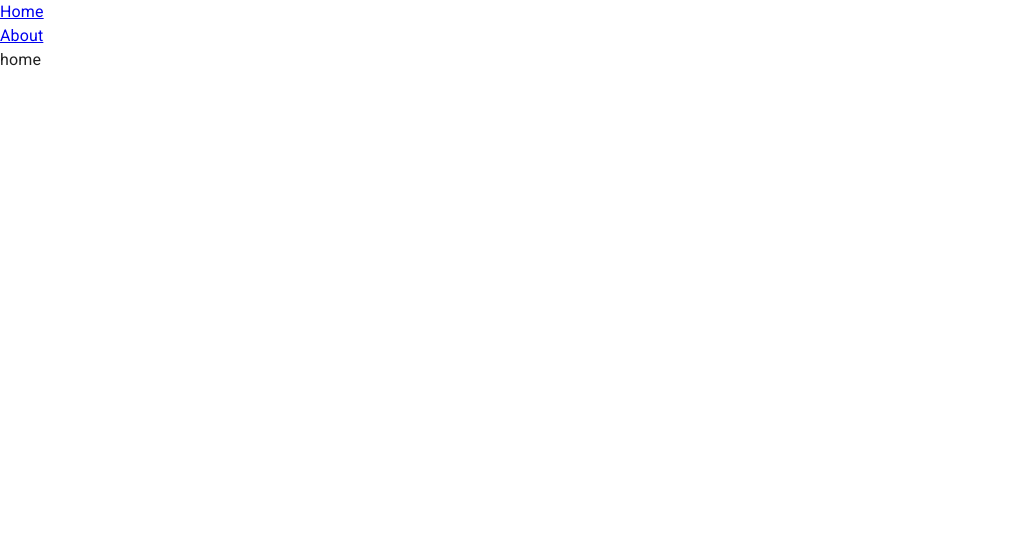
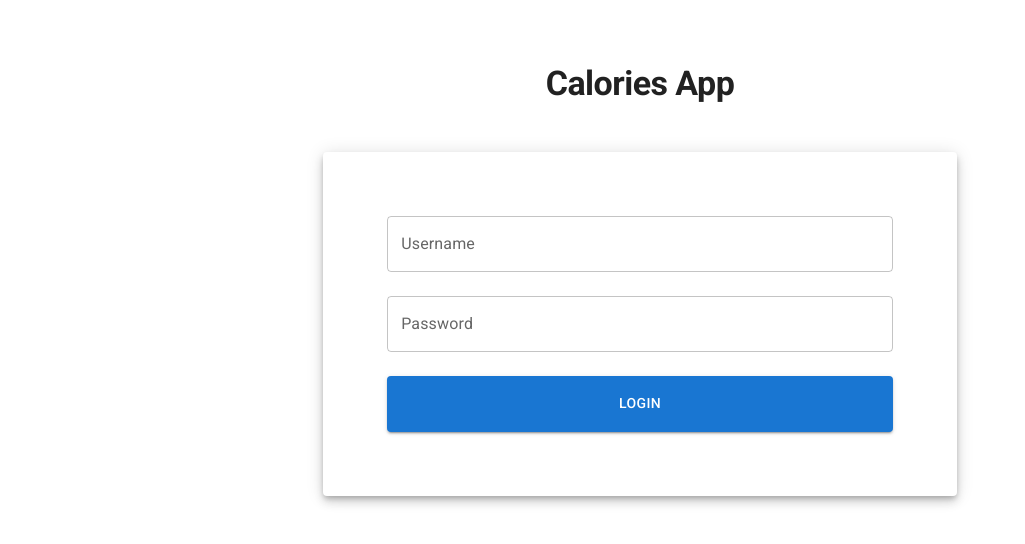
Before and after one commit to denniscual/calories-app, a React (Create React App) app in the folder app/: page / in a window 1280 px wide. Shown: the top 544 px of the page, without its empty margins (0-1025 px from the left). Built offline with nearby package versions, Linux system fonts and the light colour scheme.

Commit message:
add login feature

```diff
--- a/app/package.json
+++ b/app/package.json
@@ -14,14 +14,17 @@
     "@types/node": "^16.11.24",
     "@types/react": "^17.0.39",
     "@types/react-dom": "^17.0.11",
+    "axios": "^0.26.0",
     "classnames": "^2.3.1",
+    "formik": "^2.2.9",
     "react": "^18.0.0-beta-24dd07bd2-20211208",
     "react-dom": "^18.0.0-beta-24dd07bd2-20211208",
     "react-query": "^3.34.15",
     "react-router-dom": "^6.2.1",
     "react-scripts": "5.0.0",
     "typescript": "^4.5.5",
-    "web-vitals": "^2.1.4"
+    "web-vitals": "^2.1.4",
+    "yup": "^0.32.11"
   },
   "scripts": {
     "start": "react-scripts start",
--- /dev/null
+++ b/app/src/api/auth.service.ts
@@ -0,0 +1,5 @@
+import { httpService } from "./config.service";
+
+export async function signin(formData: { username: string; password: string }) {
+  return await httpService.post("/auth/signin", formData);
+}
--- /dev/null
+++ b/app/src/api/config.service.ts
@@ -0,0 +1,13 @@
+import axios from "axios";
+
+const commonHeaders = {
+  "Content-Type": "application/json",
+};
+
+export const httpService = axios.create({
+  baseURL: process.env.REACT_APP_API_URL,
+  timeout: 1000,
+  headers: {
+    ...commonHeaders,
+  },
+});
--- /dev/null
+++ b/app/src/components/Button.tsx
@@ -0,0 +1,14 @@
+import { ButtonProps } from "@mui/material";
+import { Button as RootButton } from "@mui/material";
+
+export function Button(props: ButtonProps) {
+  return (
+    <RootButton
+      {...props}
+      variant="contained"
+      sx={{
+        height: 56,
+      }}
+    />
+  );
+}
--- /dev/null
+++ b/app/src/components/Snackbar.tsx
@@ -0,0 +1,45 @@
+import {
+  SnackbarProps,
+  Snackbar as RootSnackbar,
+  Alert,
+  AlertProps,
+} from "@mui/material";
+import { ReactNode } from "react";
+
+export function Snackbar({
+  children,
+  severity = "success",
+  onClose,
+  ...otherProps
+}: Omit<SnackbarProps, "children"> & {
+  severity?: AlertProps["severity"];
+  onClose: () => void;
+  children: ReactNode;
+}) {
+  const handleClose: SnackbarProps["onClose"] = (event, reason) => {
+    if (reason === "clickaway") {
+      return;
+    }
+    onClose();
+  };
+
+  return (
+    <RootSnackbar
+      {...otherProps}
+      onClose={handleClose}
+      anchorOrigin={{
+        vertical: "top",
+        horizontal: "center",
+      }}
+      autoHideDuration={6000}
+    >
+      <Alert
+        onClose={() => onClose()}
+        severity={severity}
+        sx={{ width: "100%" }}
+      >
+        {children}
+      </Alert>
+    </RootSnackbar>
+  );
+}
--- /dev/null
+++ b/app/src/components/TextField.tsx
@@ -0,0 +1,6 @@
+import { TextFieldProps } from "@mui/material";
+import { TextField as RootTextField } from "@mui/material";
+
+export function TextField(props: TextFieldProps) {
+  return <RootTextField {...props} variant="outlined" />;
+}
--- /dev/null
+++ b/app/src/components/index.ts
@@ -0,0 +1,3 @@
+export * from "./Button";
+export * from "./TextField";
+export * from "./Snackbar";
--- a/app/src/features/App.tsx
+++ b/app/src/features/App.tsx
@@ -1,28 +1,17 @@
-import { Link, Route, Routes } from "react-router-dom";
+import { Route, Routes } from "react-router-dom";
+import { Login } from "./Login";
 
 export function App() {
   return (
     <div>
-      <header>
-        <div>
-          <Link to="/">Home</Link>
-        </div>
-        <div>
-          <Link to="/about">About</Link>
-        </div>
-      </header>
       <Routes>
-        <Route path="/" element={<Home />} />
+        <Route path="/" element={<Login />} />
         <Route path="about" element={<About />} />
       </Routes>
     </div>
   );
 }
 
-function Home() {
-  return <div>home</div>;
-}
-
 function About() {
   return <div>About</div>;
 }
--- /dev/null
+++ b/app/src/features/Login.tsx
@@ -0,0 +1,107 @@
+import { Stack, Typography, Paper } from "@mui/material";
+import { useFormik } from "formik";
+import { Button, TextField, Snackbar } from "components";
+import * as Yup from "yup";
+import { signin } from "api/auth.service";
+import { useMutation } from "react-query";
+import { queryClient } from "api";
+import { useState } from "react";
+
+export function Login() {
+  return (
+    <Stack
+      spacing={6}
+      sx={{
+        p: 8,
+      }}
+    >
+      <Typography
+        variant="h1"
+        align="center"
+        sx={{
+          fontSize: "h4.fontSize",
+        }}
+        fontWeight={600}
+      >
+        Calories App
+      </Typography>
+      <main>
+        <Paper
+          elevation={6}
+          sx={{
+            p: 8,
+            maxWidth: "55%",
+            m: "auto",
+          }}
+        >
+          <LoginForm />
+        </Paper>
+      </main>
+    </Stack>
+  );
+}
+
+function LoginForm() {
+  const [openSnackbar, setOpenSnackbar] = useState(false);
+
+  const mutation = useMutation(signin, {
+    onSuccess() {
+      // Invalidate and refetch
+      queryClient.invalidateQueries("loggedUser");
+    },
+    onError(err) {
+      setOpenSnackbar(true);
+    },
+  });
+
+  const formik = useFormik({
+    initialValues: {
+      username: "",
+      password: "",
+    },
+    validationSchema: loginValidationSchema,
+    onSubmit: (values) => {
+      mutation.mutate(values);
+    },
+  });
+
+  return (
+    <form onSubmit={formik.handleSubmit}>
+      <Stack spacing={3}>
+        <TextField
+          id="username"
+          label="Username"
+          error={Boolean(
+            formik.getFieldMeta("username").touched && formik.errors.username
+          )}
+          helperText={formik.errors.username}
+          {...formik.getFieldProps("username")}
+        />
+        <TextField
+          id="password"
+          label="Password"
+          error={Boolean(
+            formik.getFieldMeta("password").touched && formik.errors.password
+          )}
+          helperText={formik.errors.password}
+          {...formik.getFieldProps("password")}
+        />
+        <Button type="submit" disabled={mutation.isLoading}>
+          Login
+        </Button>
+        <Snackbar
+          open={openSnackbar}
+          onClose={() => setOpenSnackbar(false)}
+          severity="error"
+        >
+          Wrong username or password
+        </Snackbar>
+      </Stack>
+    </form>
+  );
+}
+
+const loginValidationSchema = Yup.object().shape({
+  username: Yup.string().required("This field is required"),
+  password: Yup.string().required("This field is required"),
+});
```
Also changed, not shown: 2 other files (tests, documents, lock files or other folders).
